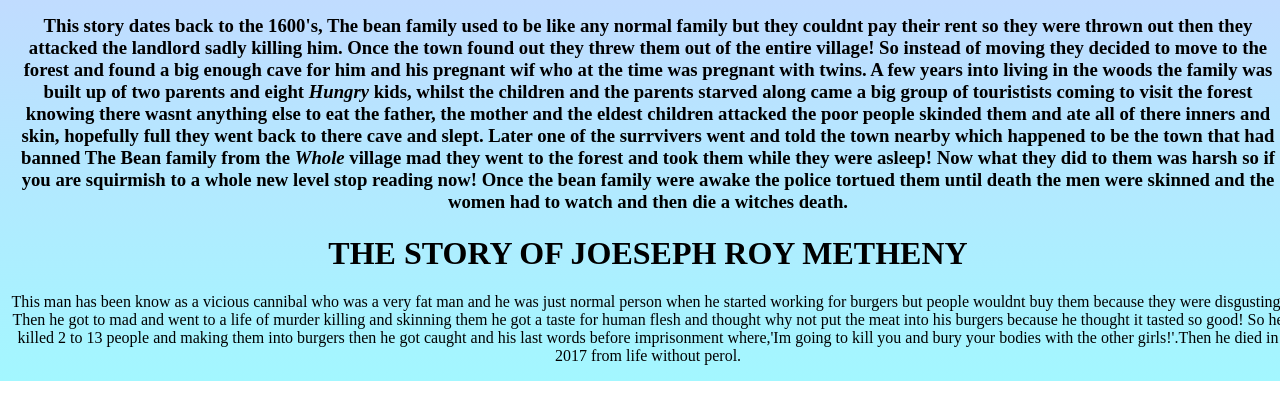
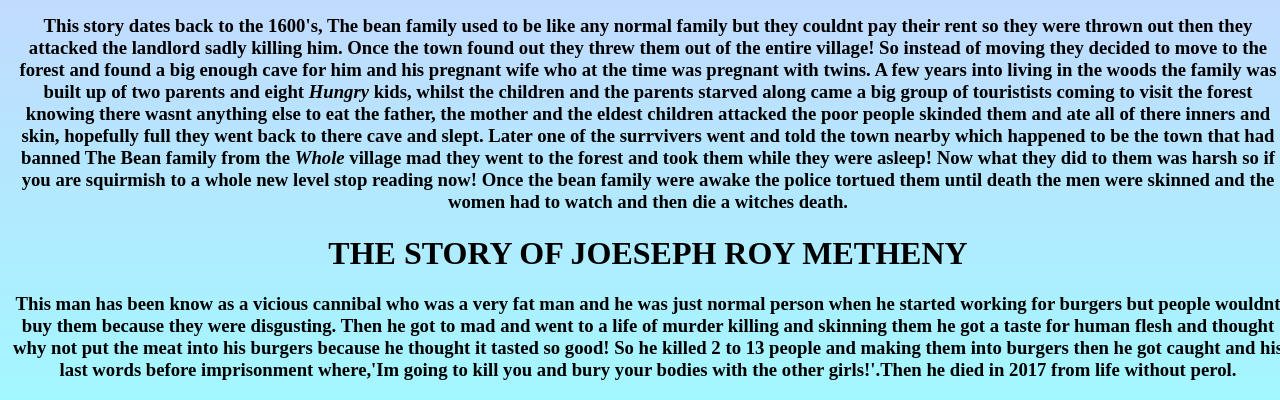
Before and after one commit to pw8351/My-WebSite, a plain HTML site: page index.html in a window 1280 px wide. Shown: the part 791-1191 px from the top of the page. Drawn offline with Linux system fonts and the light colour scheme.

Commit message:
Update index.html

```diff
--- a/index.html
+++ b/index.html
@@ -23,7 +23,7 @@
   <iframe src="https://giphy.com/embed/Zsx8ZwmX3ajny" width="480" height="319" frameBorder="0" class="giphy-embed" allowFullScreen></iframe><p><a href="https://giphy.com/gifs/red-neon-warning-Zsx8ZwmX3ajny">via GIPHY</a></p>
   <p> <h3> This story dates back to  the 1600's, The bean family used to be like any normal family but they couldnt pay their rent so they were thrown out then they attacked
 the landlord sadly killing him. Once the town found out they threw them out of the entire village! So instead of moving they decided to move to the forest and found a
-big enough cave for him and his pregnant wif who at the time was pregnant with twins. A few years into living in the woods the family was built up of two parents and eight
+big enough cave for him and his pregnant wife who at the time was pregnant with twins. A few years into living in the woods the family was built up of two parents and eight
     <em> Hungry</em> kids, whilst the children and the parents starved along came a big group of touristists coming to visit the forest knowing there wasnt anything else to
 eat the father, the mother and the eldest children attacked the poor people skinded them and ate all of there inners and skin, hopefully full they went back to there cave and
 slept. Later one of the surrvivers went and told the town nearby which happened to be the town that had banned The Bean family from the <em> Whole</em> village mad they went
@@ -33,10 +33,10 @@ awake the police tortued them until death the men were skinned and the women had
 
   <h1>THE STORY OF JOESEPH ROY METHENY</h1>
 
-  <p> This man has been know as a vicious cannibal who was a very fat man and he was just normal person when he started working for burgers but people wouldnt buy
+  <p> <h3> This man has been know as a vicious cannibal who was a very fat man and he was just normal person when he started working for burgers but people wouldnt buy
   them because they were disgusting. Then he got to mad and went to a life of murder killing and skinning them he got a taste for human flesh and thought why not put
   the meat into his burgers because he thought it tasted so good! So he killed 2 to 13 people and making them into burgers then he got caught and his last words before
-  imprisonment where,'Im going to kill you and bury your bodies with the other girls!'.Then he died in 2017 from life without perol.</p>
+  imprisonment where,'Im going to kill you and bury your bodies with the other girls!'.Then he died in 2017 from life without perol.</h3> </p>
 
 
 
```
